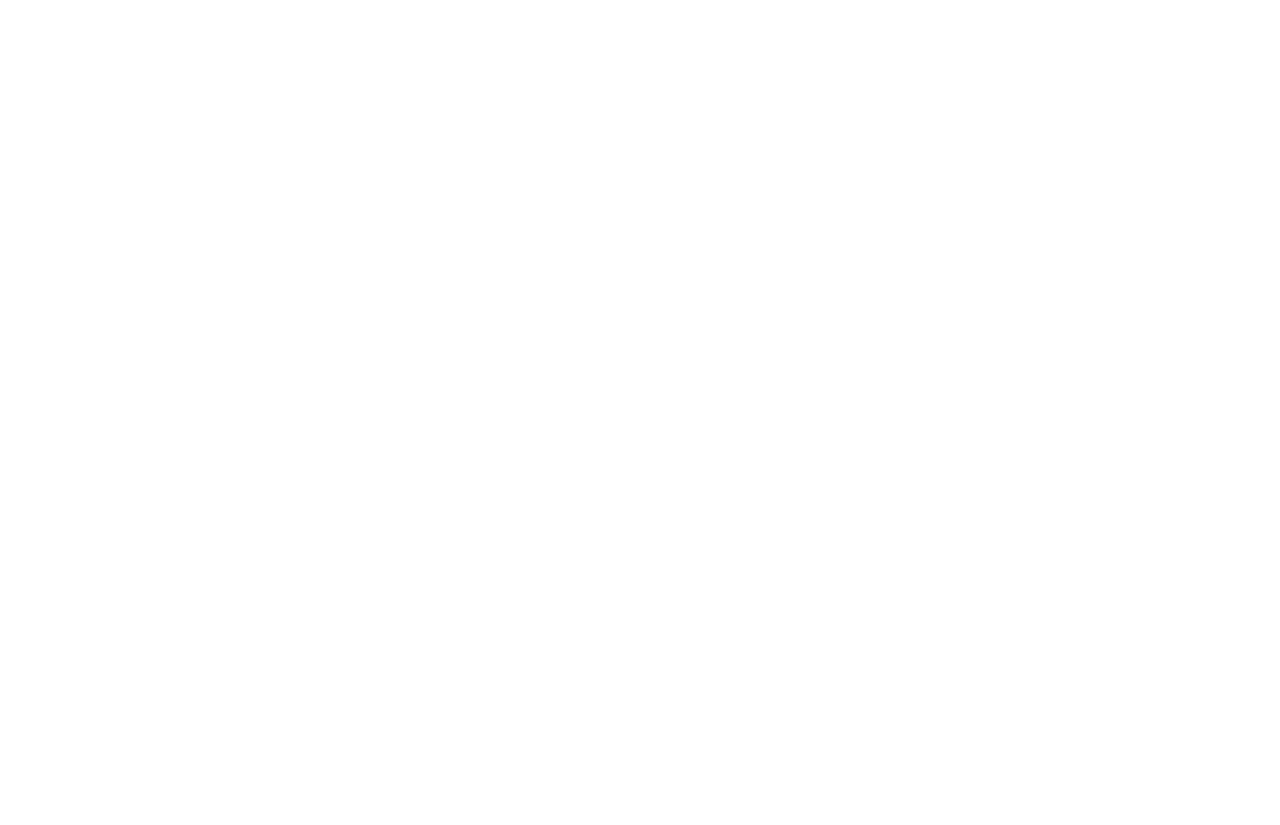
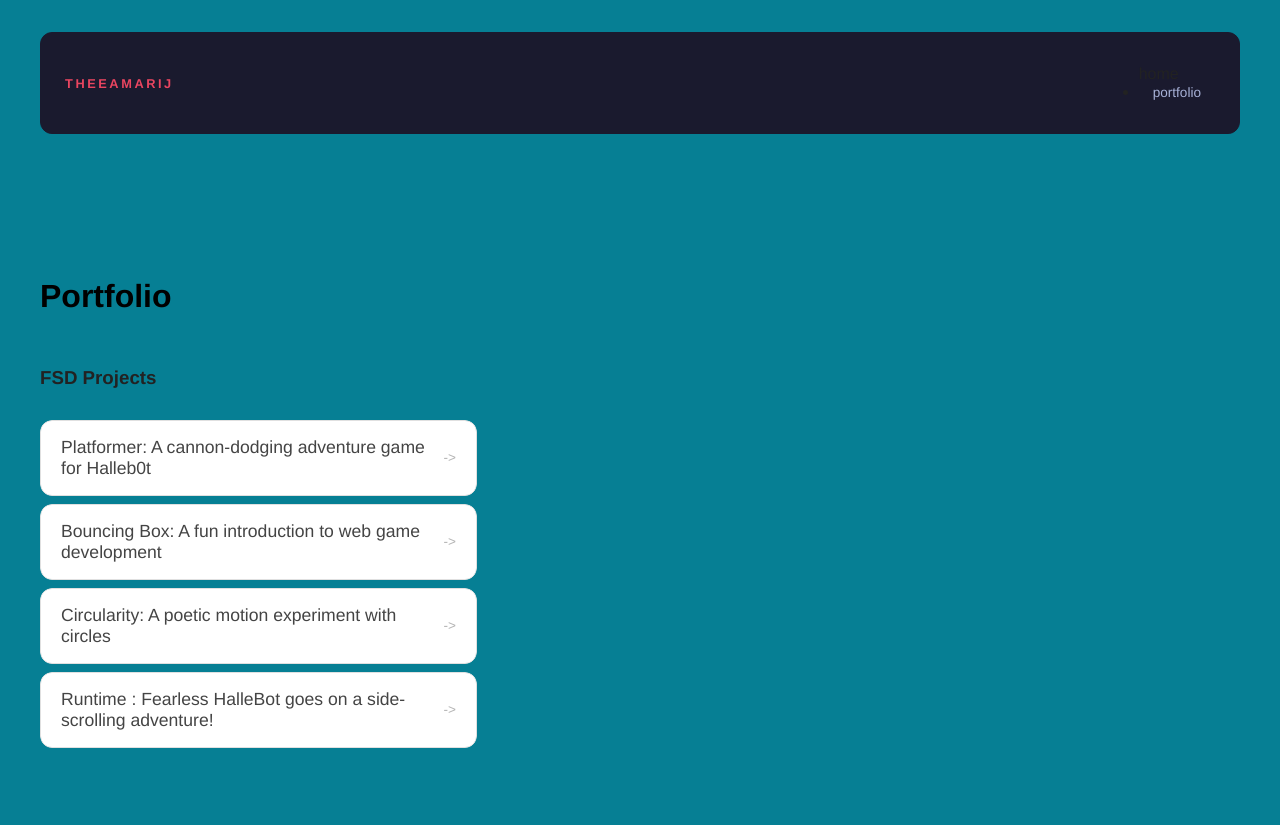
Before and after one commit to Amarijj/Amarijj.github.io, a plain HTML site: page portfolio.html in a window 1280 px wide. Before the commit the page ends 800 px from the top, so only its background shows below. Drawn offline with Linux system fonts and the light colour scheme.

Commit message:
finished.portfolio

```diff
--- a/portfolio.html
+++ b/portfolio.html
@@ -0,0 +1,48 @@
+<!DOCTYPE html>
+<html>
+  <head>
+    <title>TheeAmariJ</title>
+    <link rel="stylesheet"
+    href="style.css" />
+  </head>
+
+  <body>
+       <!-- All content goes here -->
+    <div id="all-contents">
+      <nav>
+      <h1> TheeAmariJ</h1>
+      <ul id="nav-li"
+    <a href="index.html">home</a>
+      </li>
+    <li class="nav-li">
+     <a
+     herf="portfolio.html">portfolio</a>
+    </li>
+  </ul>
+      </nav>
+      <main>
+       <div class="content">
+        <h1>Portfolio</h1>
+        <h3>FSD Projects</h3>
+        <ul id="portfolio">
+          <li>
+            <a href="fsd-projects/platformer/">Platformer: A cannon-dodging adventure game for Halleb0t</a>
+</li>
+<li>
+  <a href="fsd-projects/bouncing-box/">Bouncing Box: A fun introduction to web game development</a>
+</li>
+<li>
+  <a href="fsd-projects/circularity/">Circularity: A poetic motion experiment with circles</a>
+</li>
+<li>
+ <a href="fsd-projects/runtime/">Runtime : Fearless HalleBot goes on a side-scrolling adventure!</a>
+</li>
+
+       </ul>
+
+
+                </div>
+      </main>
+
+  </body>
+</html>
--- a/style.css
+++ b/style.css
@@ -199,3 +199,57 @@ nav h1 {
   background: #e94560;
   color: #fff;
 }
+
+
+/* Portfolio styles */
+.content h1 {
+  color: black;
+}
+
+#portfolio {
+  list-style: none;
+  margin: 0;
+  padding: 0;
+  width: 100%;
+  display: flex;
+  flex-direction: column;
+  gap: 8px;
+}
+
+#portfolio li {
+  border-radius: 12px;
+  overflow: hidden;
+}
+
+#portfolio a {
+  display: flex;
+  justify-content: space-between;
+  align-items: center;
+  text-decoration: none;
+  color: #444;
+  padding: 16px 20px;
+  font-size: 1.1rem;
+  font-weight: 500;
+  background: #fff;
+  border: 1px solid #e0e0e0;
+  border-radius: 12px;
+  transition: background 0.25s ease, color 0.25s ease, transform 0.25s ease;
+}
+
+#portfolio a:hover {
+  background: #000;
+  color: #fff;
+  transform: translateX(4px);
+}
+
+#portfolio a::after {
+  content: "->";
+  font-size: 0.85rem;
+  opacity: 0.4;
+  transition: opacity 0.25s ease;
+  white-space: nowrap;
+}
+
+#portfolio a:hover::after {
+  opacity: 1;
+}
```
Also changed, not shown: index.html (+9 -7 lines).
